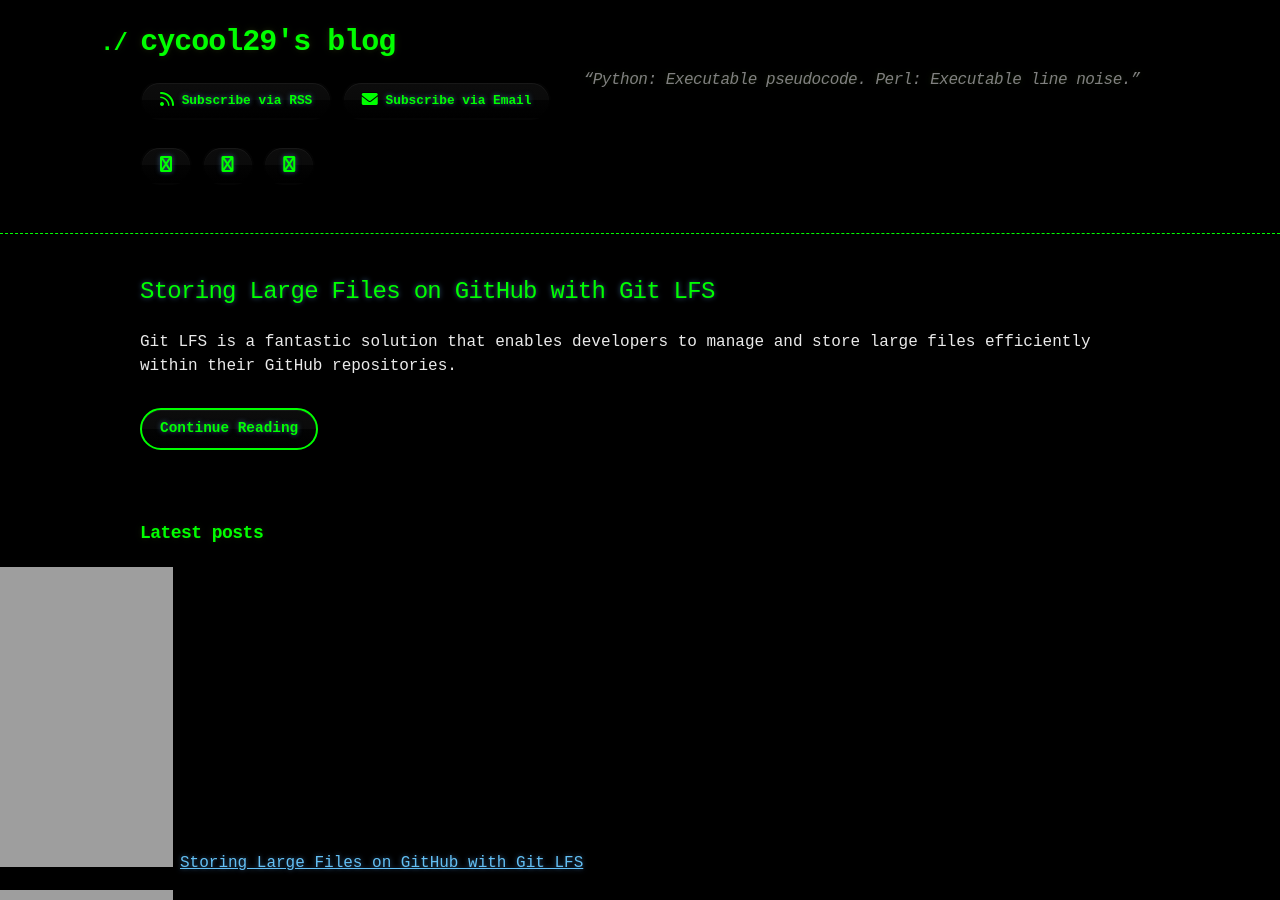
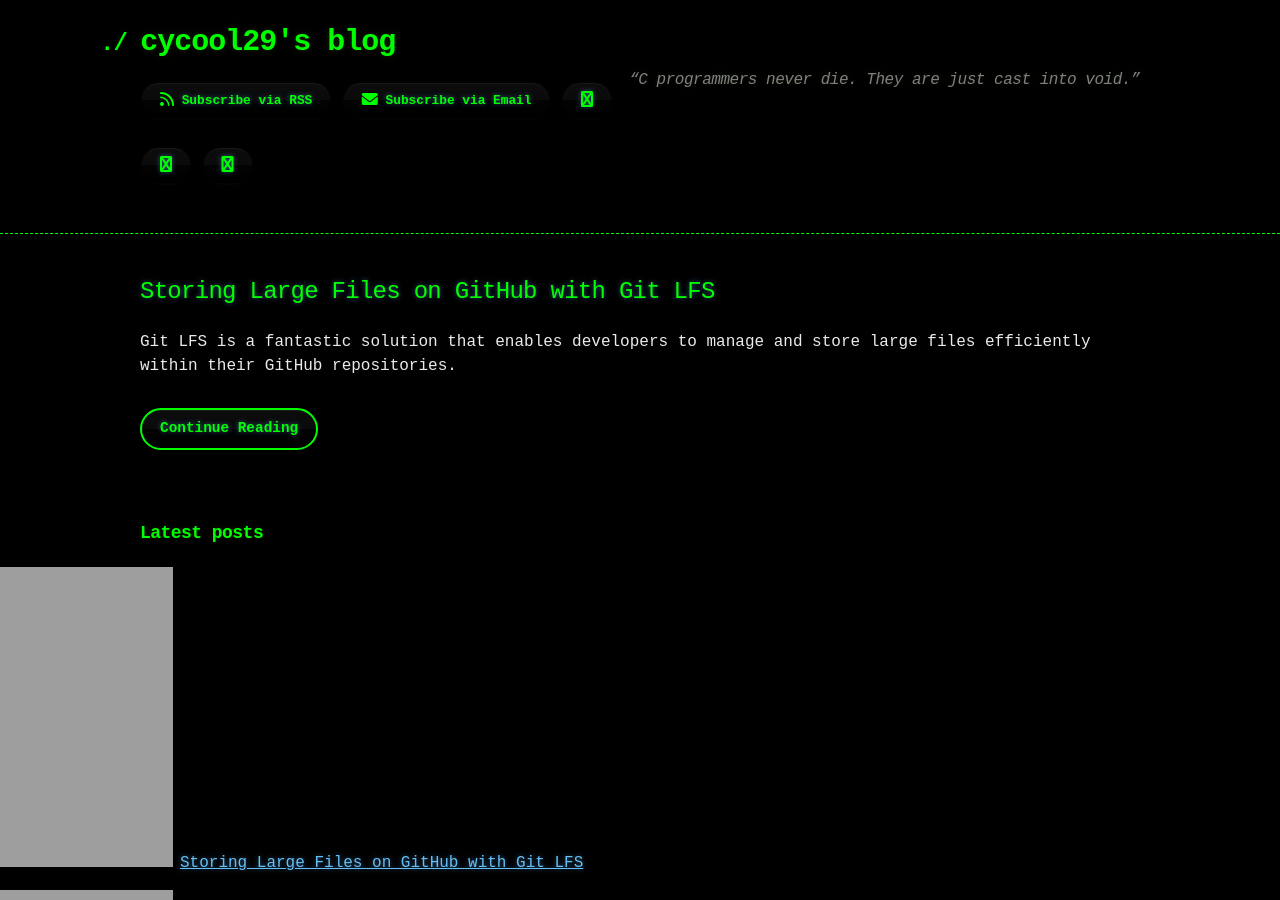
Before and after one commit to cycool29/cycool29.github.io, a Jekyll site: the page built from index.md, in a window 1280 px wide and 900 px high. Built offline with Jekyll 4.4.1, drawn with Linux system fonts in a browser that asks for light colours; a style sheet for code colours, icons or effects is not loaded.

Commit message:
Update quotes

```diff
--- a/_config.yml
+++ b/_config.yml
@@ -1,5 +1,5 @@
 title: cycool29's blog
-description: "“Python: Executable pseudocode. Perl: Executable line noise.” "
+description: "“C programmers never die. They are just cast into void.” "
 bio: A high school student. Intermediate in Python, Git, Bash. Learning JavaScript. He/Him. "
 author: cycool29
 url: https://cycool29.github.io
```
